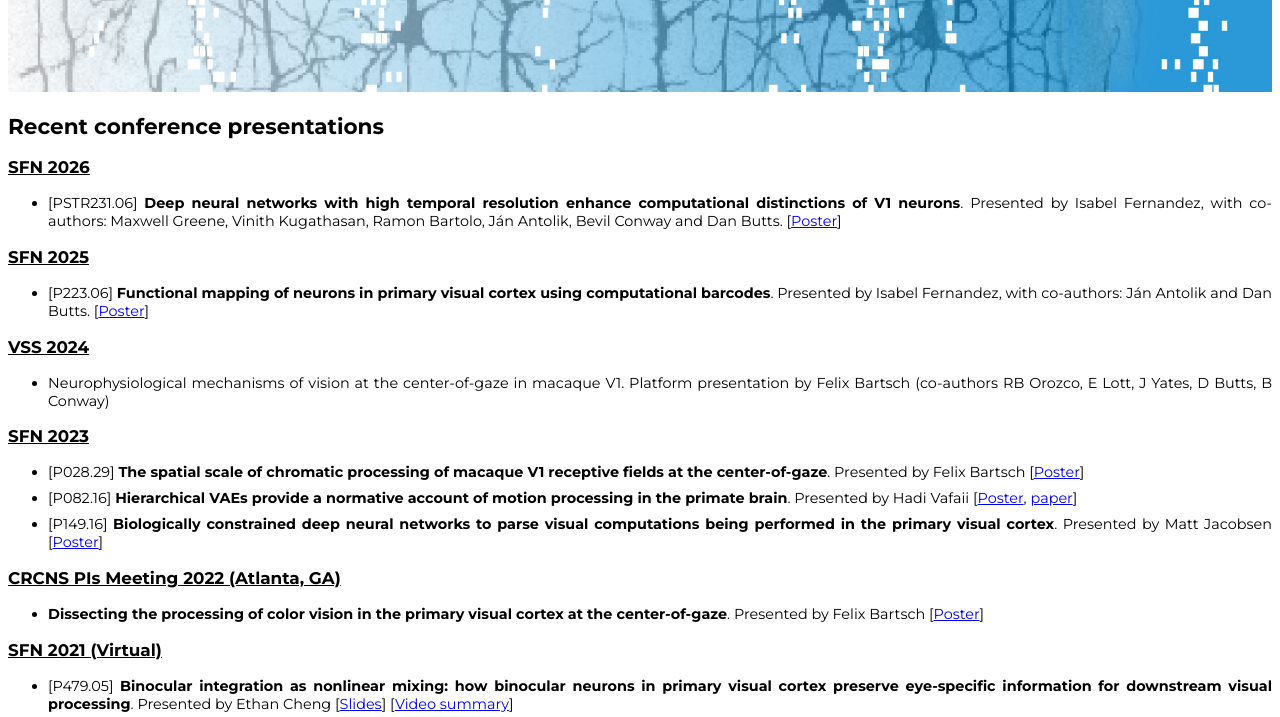
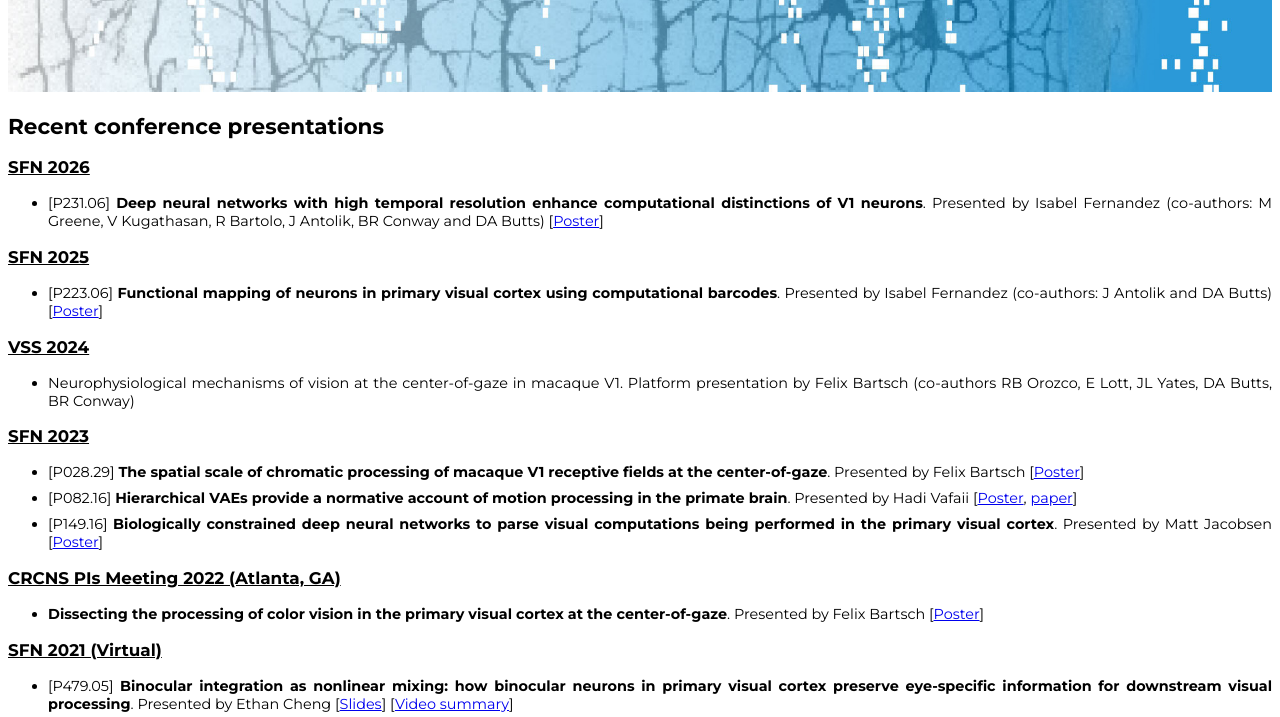
Before and after one commit to NeuroTheoryUMD/NeuroTheoryUMD.github.io, a plain HTML site: page presentations.html in a window 1280 px wide. Shown: the part 83-800 px from the top of the page. Drawn offline with Linux system fonts and the light colour scheme.

Commit message:
Update presentations.html

```diff
--- a/presentations.html
+++ b/presentations.html
@@ -31,15 +31,15 @@
 			<h1><b>Recent conference presentations</b></h1>
 			<h3><u>SFN 2026</u></h3>
 			<ul>
-				<li>[PSTR231.06] <b>Deep neural networks with high temporal resolution enhance computational distinctions of V1 neurons</b>. Presented by Isabel Fernandez, with co-authors: Maxwell Greene, Vinith Kugathasan, Ramon Bartolo, Ján Antolik, Bevil Conway and Dan Butts. [<a href="PresentationFiles/SFN2026_IFbarcode_timing.pdf" target="_blank" rel="noopener">Poster</a>]</li>
+				<li>[P231.06] <b>Deep neural networks with high temporal resolution enhance computational distinctions of V1 neurons</b>. Presented by Isabel Fernandez (co-authors: M Greene, V Kugathasan, R Bartolo, J Antolik, BR Conway and DA Butts) [<a href="PresentationFiles/SFN2026_IFbarcode_timing.pdf" target="_blank" rel="noopener">Poster</a>]</li>
 			</ul>
 			<h3><u>SFN 2025</u></h3>
 			<ul>
-				<li>[P223.06] <b>Functional mapping of neurons in primary visual cortex using computational barcodes</b>. Presented by Isabel Fernandez, with co-authors: Ján Antolik and Dan Butts. [<a href="PresentationFiles/SfN2025_IFposter.pdf" target="_blank" rel="noopener">Poster</a>]</li>
+				<li>[P223.06] <b>Functional mapping of neurons in primary visual cortex using computational barcodes</b>. Presented by Isabel Fernandez (co-authors: J Antolik and DA Butts) [<a href="PresentationFiles/SfN2025_IFposter.pdf" target="_blank" rel="noopener">Poster</a>]</li>
 			</ul>
 			<h3><u>VSS 2024</u></h3>
 			<ul>
-				<li>Neurophysiological mechanisms of vision at the center-of-gaze in macaque V1. Platform presentation by Felix Bartsch (co-authors RB Orozco, E Lott, J Yates, D Butts, B Conway)</li>
+				<li>Neurophysiological mechanisms of vision at the center-of-gaze in macaque V1. Platform presentation by Felix Bartsch (co-authors RB Orozco, E Lott, JL Yates, DA Butts, BR Conway)</li>
 			</ul>
 			<h3><u>SFN 2023</u></h3>
 			<ul>
```
